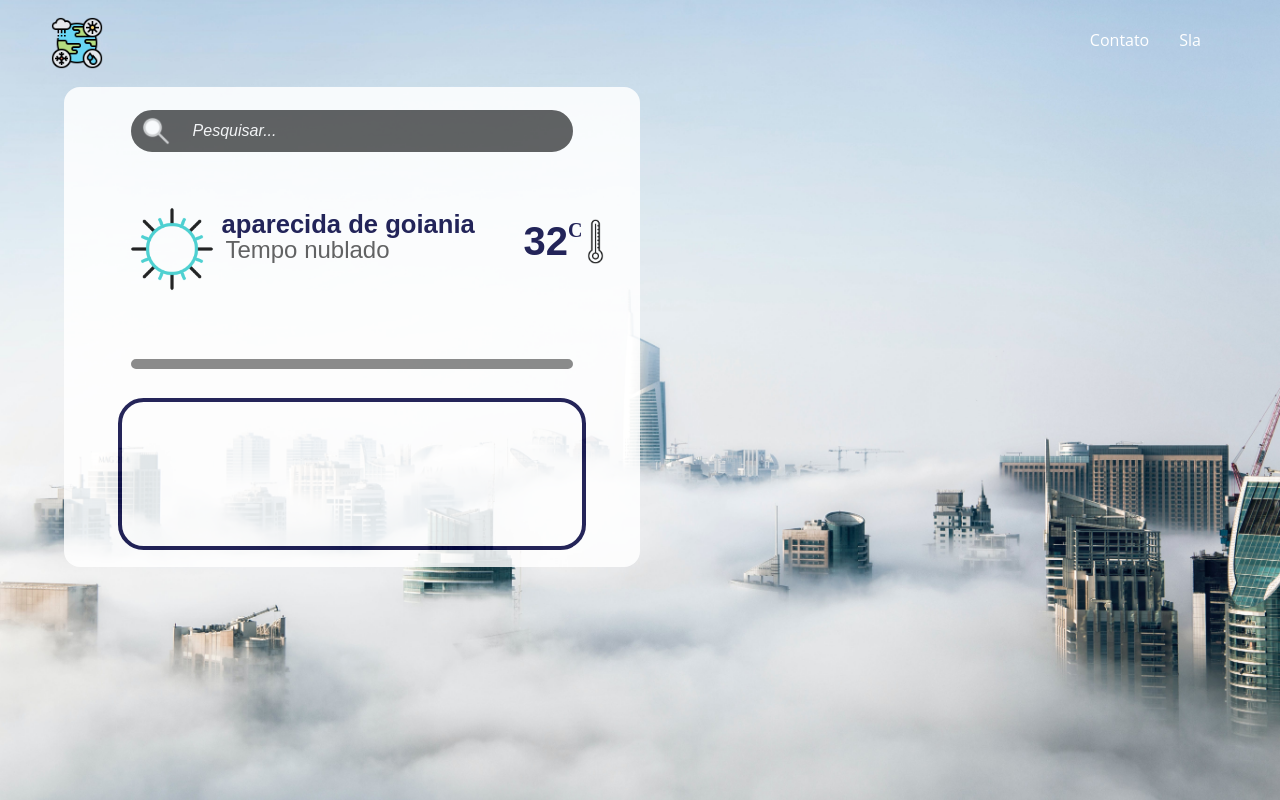
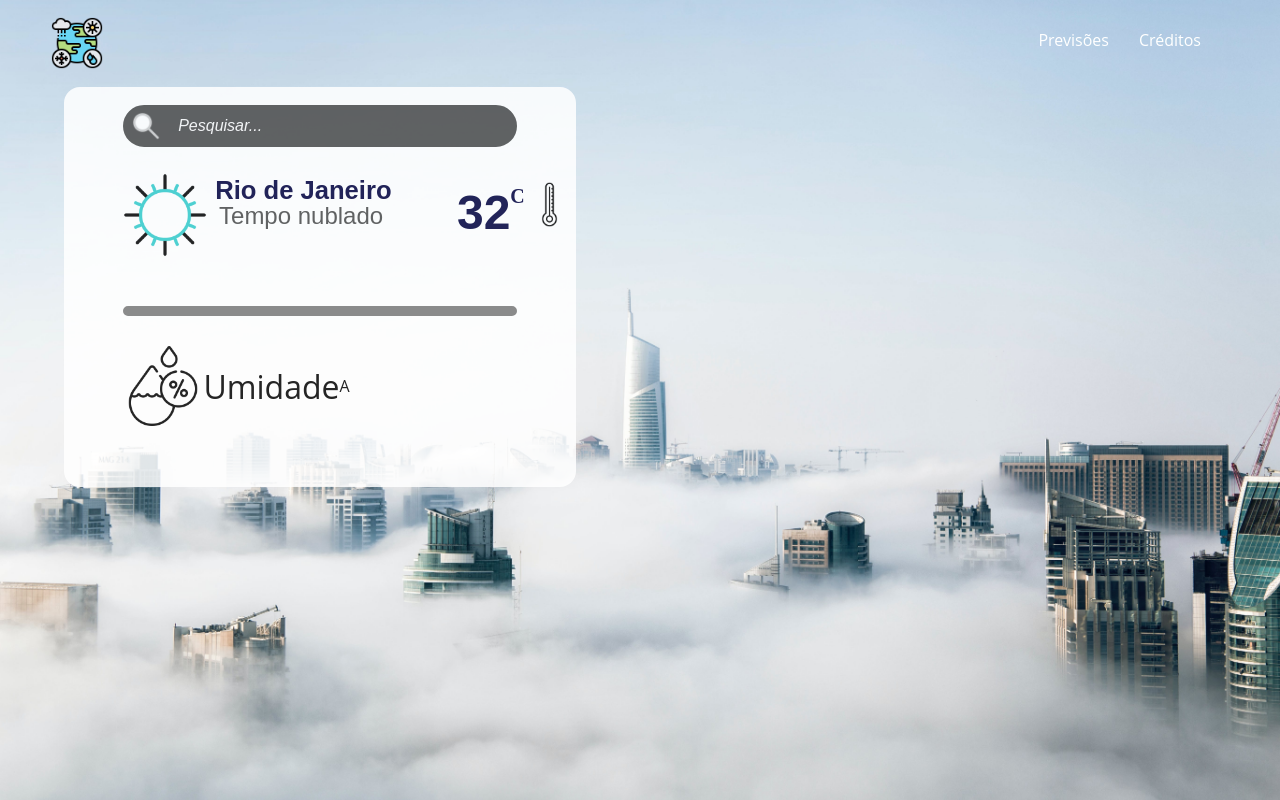
Before and after one commit to MatheusRph/API_TEST, a website: page pages/prev.html in a window 1280 px wide. Drawn offline with Linux system fonts and the light colour scheme.

Commit message:
Umidity test

```diff
--- a/pages/css/home.css
+++ b/pages/css/home.css
@@ -115,7 +115,7 @@
     padding-left: 1.5vh;
     height: 8vh;
     font-size: 2.5vh;
-    margin-top: -2vh;
+    margin-top: 10vh;
 }
 
 #border{
--- a/pages/css/style.css
+++ b/pages/css/style.css
@@ -5,8 +5,8 @@
     justify-content: center;
     flex-direction: column;
     background-color: white;
-    width: 45%;
-    height: 60%;
+    width: 40%;
+    height: 50%;
     margin: -1%;
     margin-left: 5%;
     border-radius: 2vh;
@@ -22,7 +22,7 @@
     height: 4%;
     position: relative;
     margin-top: 6%;
-    margin-bottom: 10%;
+    margin-bottom: 6%;
 }
 
 .barra-pesquisa input {
@@ -114,7 +114,7 @@
 }
 
 .fontTemp{
-    margin-top: 35%;
+    margin-top: 30%;
     position: relative;
     display: flex;
     width: fit-content;
@@ -124,7 +124,7 @@
     color: #00003e;
     font-family: "Gothic A1", sans-serif;
     font-weight: 700;
-    font-size: 5vh;
+    font-size: clamp(2vh, 4vw, 6vh); /* Tamanho da fonte ajustável */
 }
 
 .celsius {
@@ -138,8 +138,8 @@
 
 .pngTemp{
     position: absolute;
-    right: -60%;
-    margin-top: 0%;
+    right: -70%;
+    margin-top: -4%;
     display: flex;
     align-items: flex-start;
     justify-content: flex-end;
@@ -152,13 +152,35 @@
     border: 5px solid rgba(48, 48, 48, 0.648);
     border-radius: 30px;
     margin: 5%;
-    margin-top: 3%;
+    margin-bottom: 0;
+    margin-top: 0;
     width: 75%;
 }
 
 .infoAdd {
-    border: 0.5vh solid #00003e;
+    display: flex;
+    align-items: center;
+    /* border: 0.5vh solid #00003e; */
     width: 80%;
-    height: 30%;
-    margin-bottom: 3%;
+    margin-bottom: 6%;
 }
+
+#umidade {
+    display: flex;
+    align-items: center;
+    justify-content: center;
+    width: 10vh;
+    height: 10vh;
+    margin-left: 2%;
+}
+
+#umidadeDiv{
+    display: flex;
+    flex-direction: column;
+    width: fit-content;
+}
+
+#umidadeTxt{
+    font-size: 4vh;
+    display: flex;
+}
--- a/pages/contato.html
+++ b/pages/prev.html
@@ -16,18 +16,13 @@
                 <div class="nav-container">
                     <a href="https://api-ulas.onrender.com/"><img src="img/logo.png" id="logo" alt="logo" /></a>
                     <ul>
-                        <li><a href="./contato.html">Contato</a></li>
-                        <li><a href="#">Sla</a></li>
+                        <li><a href="./prev">Previsões</a></li>
+                        <li><a href="#">Créditos</a></li>
                     </ul>
                 </div>
             </nav>
         </header>
     </div>
-
-    <!-- <div id="barra-pesquisa">
-        <input type="text" name="" id="" placeholder="Pesquisar cidade..."></input>
-        <img src="img/lupa.png" alt="Lupa" class="lupa">
-    </div> -->
 
     <div class="corpo">
         <!---Gird - Tamanho Tela Branca do layout-->
@@ -40,7 +35,7 @@
                 <img src="img/clima/sol.gif" alt="SOL.PNG" class="infoLogoPos" />
 
                 <div class="infoCityWeather">
-                    <p class="infoCitPos">aparecida de goiania</p>
+                    <p class="infoCitPos">Rio de Janeiro</p>
                     <p class="infoCitPos statsClima">Tempo nublado</p>
 
                     <!-- <img id="pngTemp" src="img/temperature.png" alt="" /> -->
@@ -53,7 +48,11 @@
                 </div>
             </div>
             <div class="divisor"></div>
-            <div class="infoAdd"></div>
+            <div class="infoAdd">
+                <img src="img/humidity.png" id="umidade">
+                    <p id="umidadeTxt">Umidade</p>
+                    <p>A</p>
+            </div>
         </div>
     </div>
 </body>
```
Also changed, not shown: pages/home.html (+3 -4 lines), server.js (+3 -4 lines).
